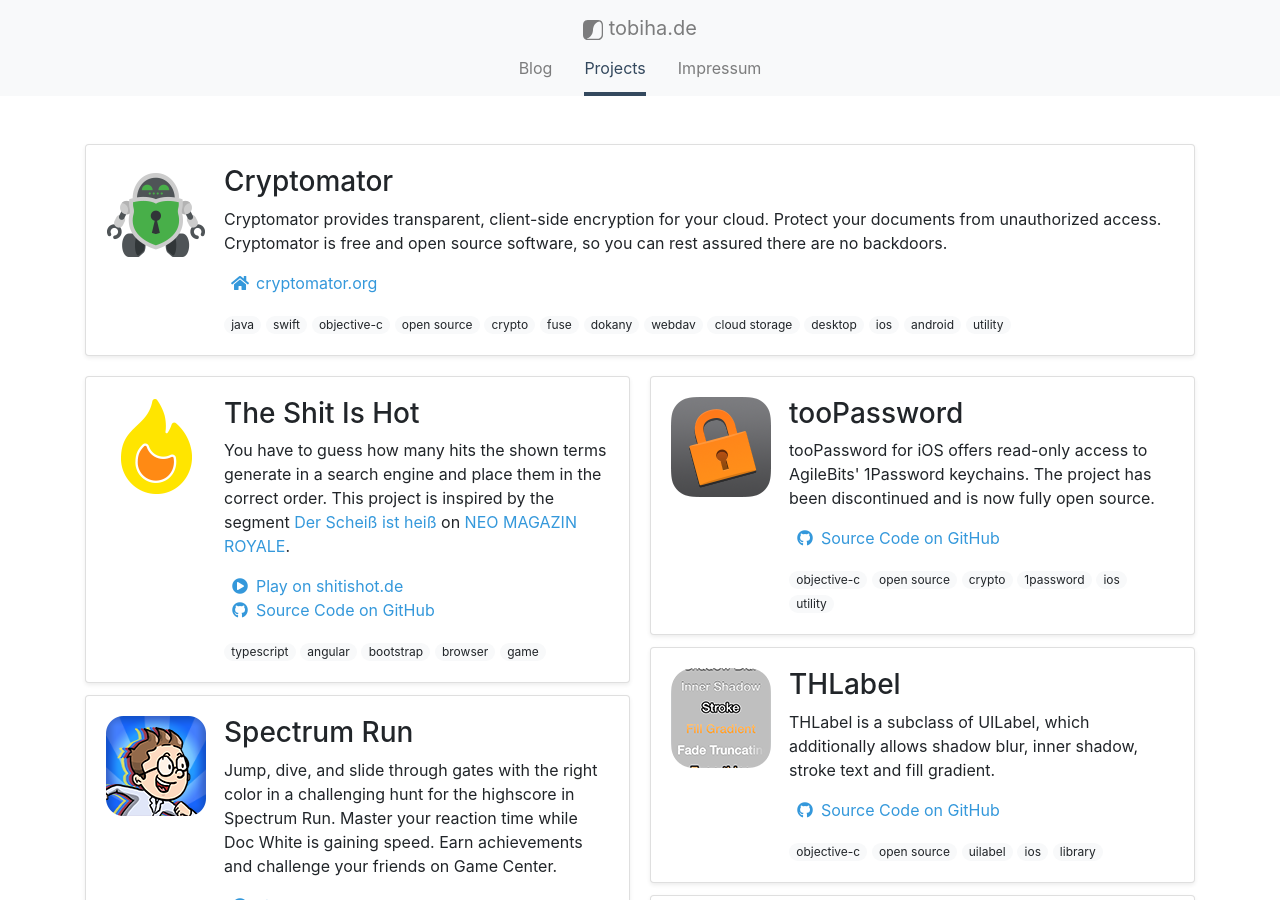
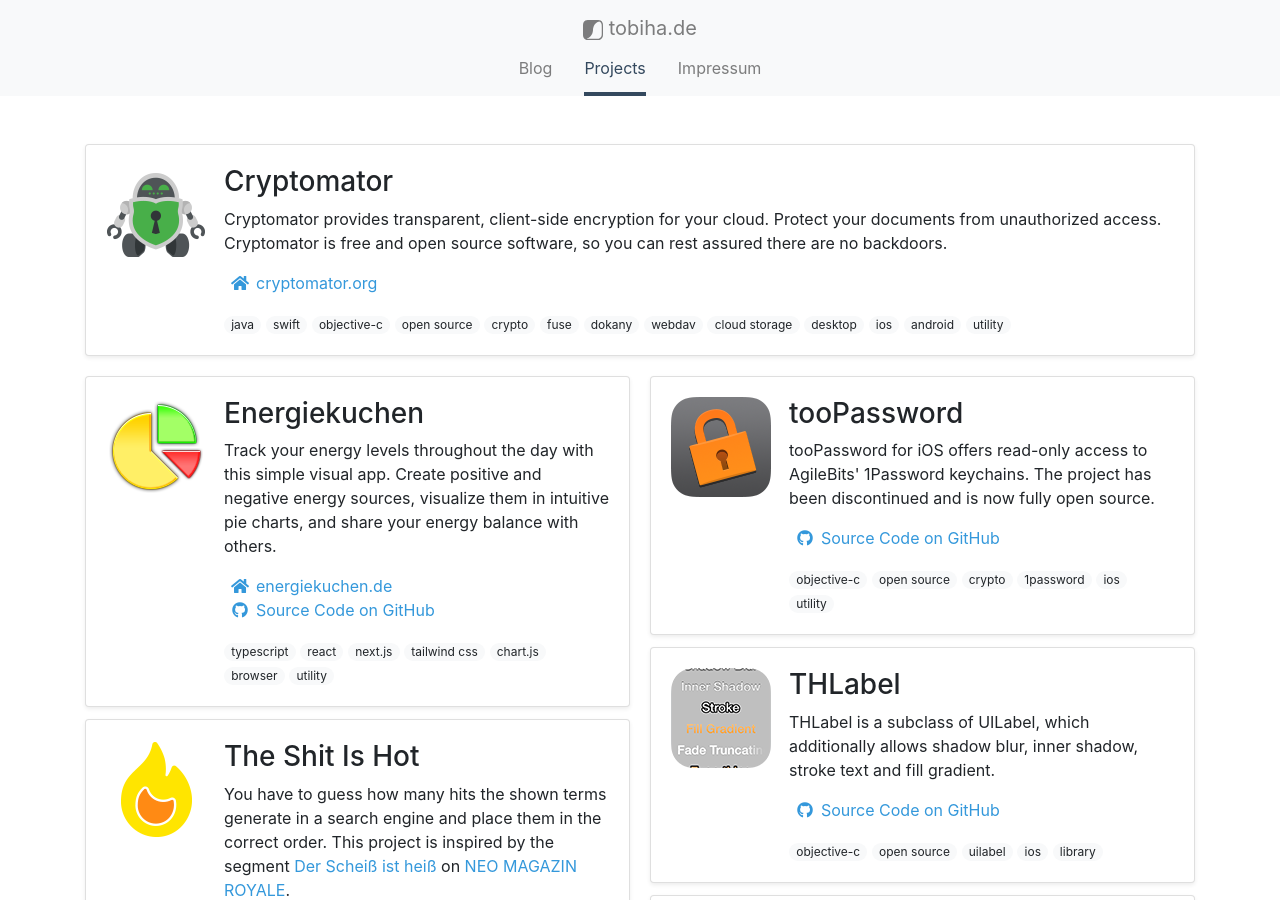
Before and after one commit to tobihagemann/tobihagemann.github.io, a Jekyll site: the page built from projects.html, in a window 1280 px wide and 900 px high. Built offline with Jekyll 4.4.1, drawn with Linux system fonts in a browser that asks for light colours.

Commit message:
Added "Vibe Coding Energiekuchen" blog post, added Energiekuchen project

```diff
--- a/projects.html
+++ b/projects.html
@@ -16,6 +16,19 @@
     icon: fas fa-home
   tags: [java, swift, objective-c, open source, crypto, fuse, dokany, webdav, cloud storage, desktop, ios, android, utility]
 projects:
+- title: Energiekuchen
+  img: /assets/projects/energiekuchen.png
+  img2x: /assets/projects/energiekuchen@2x.png
+  text: >-
+    Track your energy levels throughout the day with this simple visual app. Create positive and negative energy sources, visualize them in intuitive pie charts, and share your energy balance with others.
+  links:
+  - url: http://energiekuchen.de/
+    text: energiekuchen.de
+    icon: fas fa-home
+  - url: https://github.com/tobihagemann/energiekuchen
+    text: Source Code on GitHub
+    icon: fab fa-github
+  tags: [typescript, react, next.js, tailwind css, chart.js, browser, utility]
 - title: The Shit Is Hot
   img: /assets/projects/shitishot.png
   img2x: /assets/projects/shitishot@2x.png
```
Also changed, not shown: _posts/2025-07-05-vibe-coding-energiekuchen.md (added, +87 -0 lines), impressum.md (+1 -1 lines), assets/projects/energiekuchen.png (added), assets/projects/energiekuchen@2x.png (added).
